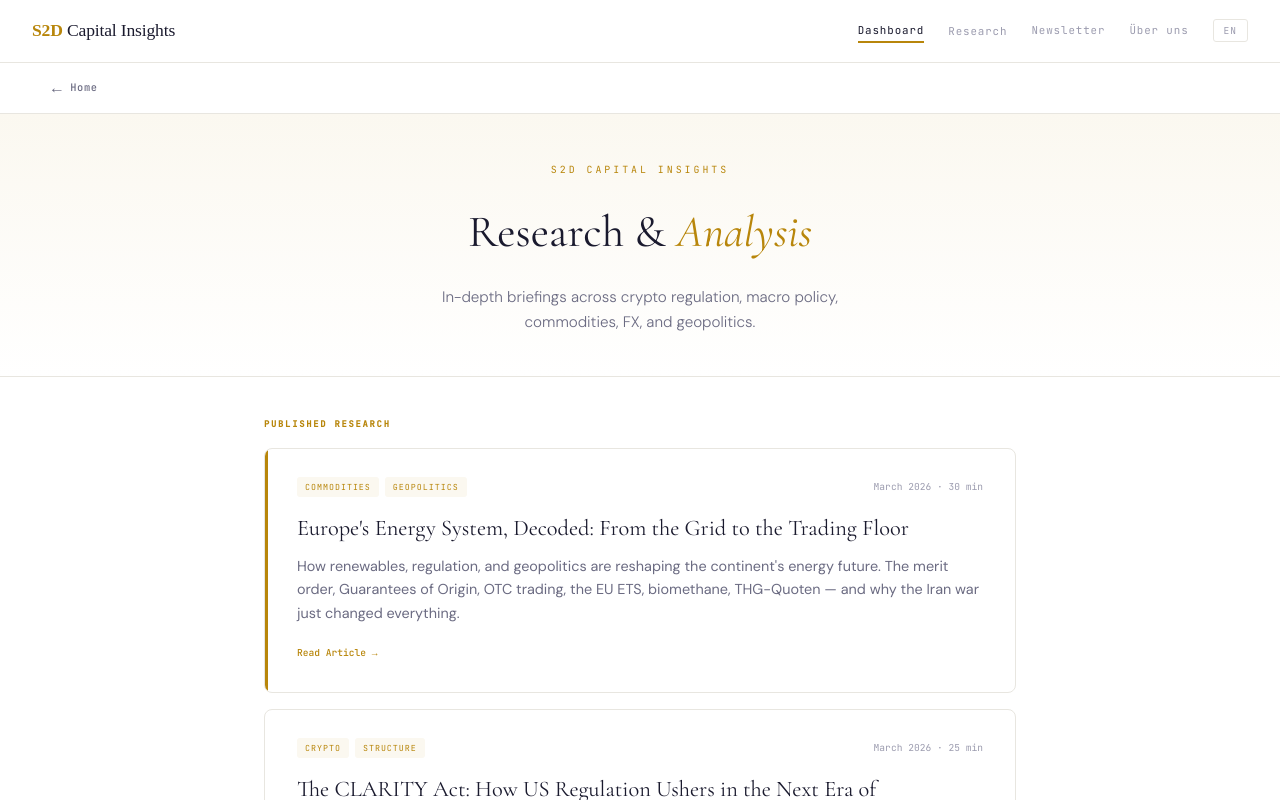
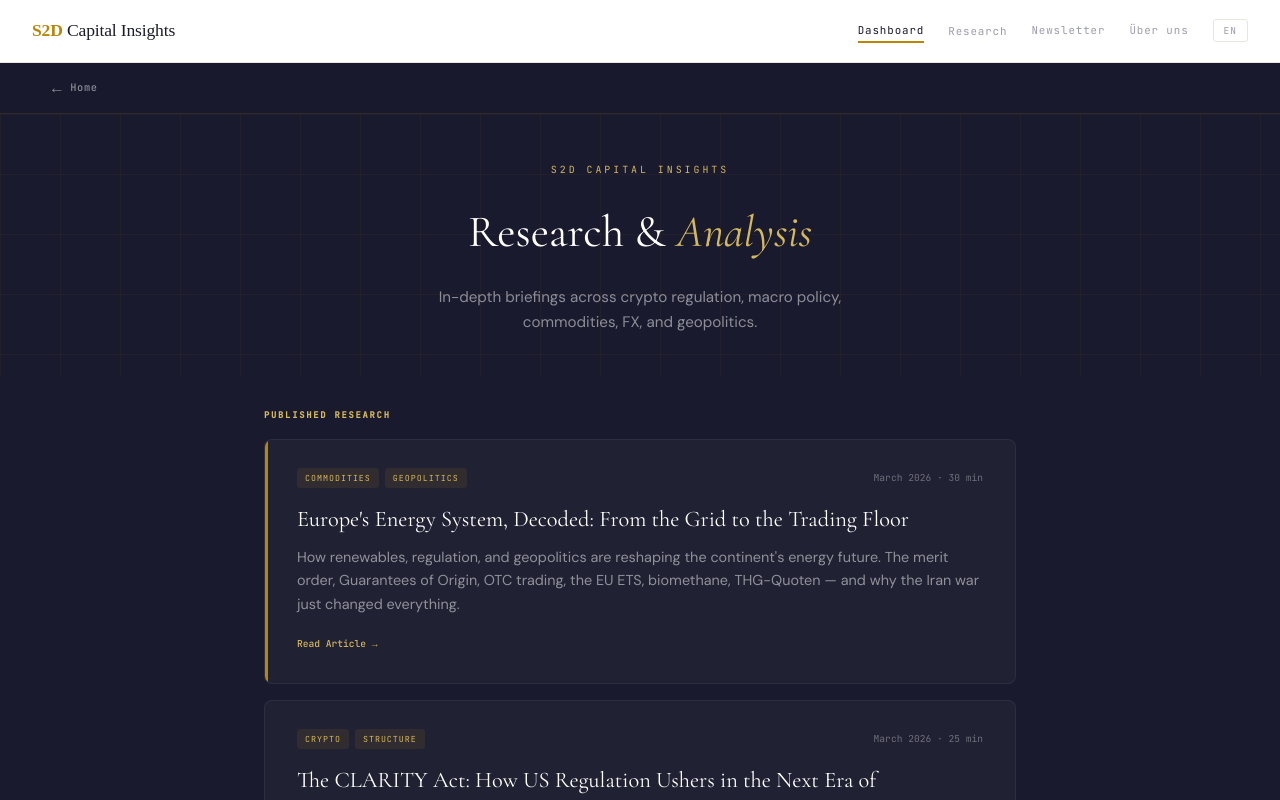
Before and after one commit to s2dinfo/s2d-capital, a Next.js app: page /research in a window 1280 px wide. Shown: the top 800 px of the page. Built offline with nearby package versions, Linux system fonts and the light colour scheme.

Commit message:
fix: dark navy+gold theme for back button, markets hub, research page

```diff
--- a/components/BackButton.tsx
+++ b/components/BackButton.tsx
@@ -12,10 +12,10 @@
       position: 'sticky',
       top: 0,
       zIndex: 40,
-      background: 'rgba(255,255,255,0.92)',
+      background: 'rgba(26,26,46,0.92)',
       backdropFilter: 'blur(12px)',
       WebkitBackdropFilter: 'blur(12px)',
-      borderBottom: '1px solid var(--border, #E8E6E0)',
+      borderBottom: '1px solid rgba(184,134,11,0.15)',
       padding: '10px 24px',
     }}>
       <div style={{ maxWidth: 1200, margin: '0 auto' }}>
@@ -28,7 +28,7 @@
             fontFamily: 'var(--font-mono)',
             fontSize: '0.65rem',
             letterSpacing: '0.06em',
-            color: 'var(--text-sec, #6B6B82)',
+            color: 'rgba(255,255,255,0.5)',
             textDecoration: 'none',
             padding: '6px 12px',
             borderRadius: 5,
@@ -36,11 +36,11 @@
             fontWeight: 500,
           }}
           onMouseEnter={(e) => {
-            e.currentTarget.style.color = 'var(--gold-dark, #8B6914)';
-            e.currentTarget.style.background = 'var(--gold-tint, #FBF8F0)';
+            e.currentTarget.style.color = 'var(--gold-light, #D4B85C)';
+            e.currentTarget.style.background = 'rgba(184,134,11,0.08)';
           }}
           onMouseLeave={(e) => {
-            e.currentTarget.style.color = 'var(--text-sec, #6B6B82)';
+            e.currentTarget.style.color = 'rgba(255,255,255,0.5)';
             e.currentTarget.style.background = 'transparent';
           }}
         >
--- a/components/ResearchList.tsx
+++ b/components/ResearchList.tsx
@@ -9,96 +9,62 @@
   const upcoming = articles.filter((a) => !a.published);
 
   return (
-    <main style={{ minHeight: "80vh" }}>
+    <main style={{ minHeight: "100vh", background: "var(--navy, #1A1A2E)", color: "#fff" }}>
       <BackButton label="Home" href="/" />
       <div
         style={{
           textAlign: "center",
           padding: "48px 24px 40px",
-          background:
-            "linear-gradient(180deg, var(--gold-tint, #faf6ee) 0%, var(--bg-primary, #fff) 100%)",
-          borderBottom: "1px solid var(--border, #E8E6E0)",
+          position: "relative",
+          overflow: "hidden",
         }}
       >
-        <div
-          style={{
-            fontFamily: "var(--font-mono)",
-            fontSize: "0.62rem",
-            letterSpacing: "0.3em",
-            textTransform: "uppercase",
-            color: "var(--gold, #b8860b)",
-            marginBottom: 16,
-          }}
-        >
-          S2D Capital Insights
+        <div style={{
+          position: 'absolute', inset: 0,
+          backgroundImage: 'linear-gradient(rgba(184,134,11,0.05) 1px,transparent 1px),linear-gradient(90deg,rgba(184,134,11,0.05) 1px,transparent 1px)',
+          backgroundSize: '60px 60px', pointerEvents: 'none',
+        }} />
+        <div style={{ position: "relative", zIndex: 1 }}>
+          <div style={{ fontFamily: "var(--font-mono)", fontSize: "0.62rem", letterSpacing: "0.3em", textTransform: "uppercase", color: "var(--gold-light, #D4B85C)", marginBottom: 16 }}>
+            S2D Capital Insights
+          </div>
+          <h1 style={{ fontFamily: "var(--font-serif)", fontSize: "clamp(2rem, 4vw, 2.8rem)", fontWeight: 400, color: "#fff", marginBottom: 14 }}>
+            Research &{" "}
+            <em style={{ fontStyle: "italic", color: "var(--gold-light, #D4B85C)" }}>Analysis</em>
+          </h1>
+          <p style={{ fontSize: "0.95rem", color: "rgba(255,255,255,0.5)", maxWidth: 480, margin: "0 auto", lineHeight: 1.7 }}>
+            In-depth briefings across crypto regulation, macro policy, commodities, FX, and geopolitics.
+          </p>
         </div>
-        <h1
-          style={{
-            fontFamily: "var(--font-serif)",
-            fontSize: "clamp(2rem, 4vw, 2.8rem)",
-            fontWeight: 400,
-            color: "var(--navy, #0f0f23)",
-            marginBottom: 14,
-          }}
-        >
-          Research &{" "}
-          <em style={{ fontStyle: "italic", color: "var(--gold, #b8860b)" }}>
-            Analysis
-          </em>
-        </h1>
-        <p
-          style={{
-            fontSize: "0.95rem",
-            color: "var(--text-secondary, #6B6B82)",
-            maxWidth: 480,
-            margin: "0 auto",
-            lineHeight: 1.7,
-            fontWeight: 300,
-          }}
-        >
-          In-depth briefings across crypto regulation, macro policy,
-          commodities, FX, and geopolitics.
-        </p>
       </div>
-      <div style={{ maxWidth: 800, margin: "0 auto", padding: "40px 24px 40px" }}>
+      <div style={{ maxWidth: 800, margin: "0 auto", padding: "32px 24px 80px" }}>
         {published.length > 0 && (
           <>
-            <div
-              style={{
-                fontFamily: "var(--font-mono)",
-                fontSize: "0.55rem",
-                letterSpacing: "0.2em",
-                textTransform: "uppercase",
-                color: "var(--gold, #b8860b)",
-                marginBottom: 16,
-                fontWeight: 600,
-              }}
-            >
+            <div style={{ fontFamily: "var(--font-mono)", fontSize: "0.55rem", letterSpacing: "0.2em", textTransform: "uppercase", color: "var(--gold-light, #D4B85C)", marginBottom: 16, fontWeight: 600 }}>
               Published Research
             </div>
             {published.map((a) => (
-              <Link
-                key={a.slug}
-                href={`/research/${a.slug}`}
-                style={{ textDecoration: "none", display: "block" }}
-              >
+              <Link key={a.slug} href={`/research/${a.slug}`} style={{ textDecoration: "none", display: "block", color: "inherit" }}>
                 <div
                   style={{
-                    border: "1px solid var(--border, #E8E6E0)",
+                    background: "rgba(255,255,255,0.03)",
+                    border: "1px solid rgba(255,255,255,0.06)",
                     borderRadius: 8,
                     padding: "28px 32px",
                     marginBottom: 16,
-                    transition: "border-color 0.3s, box-shadow 0.3s",
+                    transition: "all 0.3s",
                     cursor: "pointer",
                     position: "relative",
                     overflow: "hidden",
                   }}
                   onMouseEnter={(e) => {
-                    (e.currentTarget as HTMLElement).style.borderColor = "var(--gold-wash)";
-                    (e.currentTarget as HTMLElement).style.boxShadow = "0 4px 24px rgba(0,0,0,0.04)";
+                    (e.currentTarget as HTMLElement).style.borderColor = "rgba(184,134,11,0.3)";
+                    (e.currentTarget as HTMLElement).style.background = "rgba(184,134,11,0.04)";
+                    (e.currentTarget as HTMLElement).style.boxShadow = "0 4px 24px rgba(184,134,11,0.08)";
                   }}
                   onMouseLeave={(e) => {
-                    (e.currentTarget as HTMLElement).style.borderColor = "var(--border, #E8E6E0)";
+                    (e.currentTarget as HTMLElement).style.borderColor = "rgba(255,255,255,0.06)";
+                    (e.currentTarget as HTMLElement).style.background = "rgba(255,255,255,0.03)";
                     (e.currentTarget as HTMLElement).style.boxShadow = "none";
                   }}
                 >
@@ -108,14 +74,14 @@
                   <div style={{ display: "flex", justifyContent: "space-between", alignItems: "center", marginBottom: 12, flexWrap: "wrap", gap: 8 }}>
                     <div style={{ display: "flex", gap: 6 }}>
                       {a.tags.map((t) => (
-                        <span key={t} style={{ fontFamily: "var(--font-mono)", fontSize: "0.52rem", letterSpacing: "0.12em", textTransform: "uppercase", color: "var(--gold, #b8860b)", background: "var(--gold-tint, #faf6ee)", padding: "3px 8px", borderRadius: 3 }}>{t}</span>
+                        <span key={t} style={{ fontFamily: "var(--font-mono)", fontSize: "0.52rem", letterSpacing: "0.12em", textTransform: "uppercase", color: "var(--gold-light, #D4B85C)", background: "rgba(184,134,11,0.1)", padding: "3px 8px", borderRadius: 3 }}>{t}</span>
                       ))}
                     </div>
-                    <span style={{ fontFamily: "var(--font-mono)", fontSize: "0.6rem", color: "var(--text-muted, #9C9CAF)" }}>{a.date} · {a.readTime}</span>
+                    <span style={{ fontFamily: "var(--font-mono)", fontSize: "0.6rem", color: "rgba(255,255,255,0.35)" }}>{a.date} · {a.readTime}</span>
                   </div>
-                  <h2 style={{ fontFamily: "var(--font-serif)", fontSize: "1.4rem", fontWeight: 400, color: "var(--navy, #0f0f23)", marginBottom: 8 }}>{a.title}</h2>
-                  <p style={{ fontSize: "0.9rem", color: "var(--text-secondary, #6B6B82)", lineHeight: 1.6, marginBottom: 12 }}>{a.excerpt}</p>
-                  <span style={{ fontFamily: "var(--font-mono)", fontSize: "0.6rem", color: "var(--gold, #b8860b)", fontWeight: 500 }}>Read Article →</span>
+                  <h2 style={{ fontFamily: "var(--font-serif)", fontSize: "1.4rem", fontWeight: 400, color: "#fff", marginBottom: 8 }}>{a.title}</h2>
+                  <p style={{ fontSize: "0.9rem", color: "rgba(255,255,255,0.5)", lineHeight: 1.6, marginBottom: 12 }}>{a.excerpt}</p>
+                  <span style={{ fontFamily: "var(--font-mono)", fontSize: "0.6rem", color: "var(--gold-light, #D4B85C)", fontWeight: 500 }}>Read Article →</span>
                 </div>
               </Link>
             ))}
@@ -123,19 +89,19 @@
         )}
         {upcoming.length > 0 && (
           <>
-            <div style={{ fontFamily: "var(--font-mono)", fontSize: "0.55rem", letterSpacing: "0.2em", textTransform: "uppercase", color: "var(--text-muted, #9C9CAF)", marginTop: 40, marginBottom: 16, fontWeight: 600 }}>Coming Soon</div>
+            <div style={{ fontFamily: "var(--font-mono)", fontSize: "0.55rem", letterSpacing: "0.2em", textTransform: "uppercase", color: "rgba(255,255,255,0.3)", marginTop: 40, marginBottom: 16, fontWeight: 600 }}>Coming Soon</div>
             {upcoming.map((a) => (
-              <div key={a.slug} style={{ border: "1px solid var(--border, #E8E6E0)", borderRadius: 8, padding: "24px 32px", marginBottom: 12, opacity: 0.6 }}>
+              <div key={a.slug} style={{ background: "rgba(255,255,255,0.02)", border: "1px solid rgba(255,255,255,0.04)", borderRadius: 8, padding: "24px 32px", marginBottom: 12, opacity: 0.5 }}>
                 <div style={{ display: "flex", justifyContent: "space-between", alignItems: "center", marginBottom: 10, flexWrap: "wrap", gap: 8 }}>
                   <div style={{ display: "flex", gap: 6 }}>
                     {a.tags.map((t) => (
-                      <span key={t} style={{ fontFamily: "var(--font-mono)", fontSize: "0.52rem", letterSpacing: "0.12em", textTransform: "uppercase", color: "var(--text-muted, #9C9CAF)", background: "var(--bg-section, #F7F5F0)", padding: "3px 8px", borderRadius: 3 }}>{t}</span>
+                      <span key={t} style={{ fontFamily: "var(--font-mono)", fontSize: "0.52rem", letterSpacing: "0.12em", textTransform: "uppercase", color: "rgba(255,255,255,0.3)", background: "rgba(255,255,255,0.04)", padding: "3px 8px", borderRadius: 3 }}>{t}</span>
                     ))}
                   </div>
-                  <span style={{ fontFamily: "var(--font-mono)", fontSize: "0.55rem", color: "var(--gold, #b8860b)", background: "var(--gold-tint, #faf6ee)", padding: "3px 10px", borderRadius: 3, fontWeight: 600 }}>Coming Soon</span>
+                  <span style={{ fontFamily: "var(--font-mono)", fontSize: "0.55rem", color: "var(--gold-light, #D4B85C)", background: "rgba(184,134,11,0.1)", padding: "3px 10px", borderRadius: 3, fontWeight: 600 }}>Coming Soon</span>
                 </div>
-                <h2 style={{ fontFamily: "var(--font-serif)", fontSize: "1.2rem", fontWeight: 400, color: "var(--navy, #0f0f23)", marginBottom: 6 }}>{a.title}</h2>
-                <p style={{ fontSize: "0.85rem", color: "var(--text-secondary, #6B6B82)", lineHeight: 1.6 }}>{a.excerpt}</p>
+                <h2 style={{ fontFamily: "var(--font-serif)", fontSize: "1.2rem", fontWeight: 400, color: "rgba(255,255,255,0.7)", marginBottom: 6 }}>{a.title}</h2>
+                <p style={{ fontSize: "0.85rem", color: "rgba(255,255,255,0.35)", lineHeight: 1.6 }}>{a.excerpt}</p>
               </div>
             ))}
           </>
```
Also changed, not shown: app/markets/page.tsx (+51 -24 lines).
